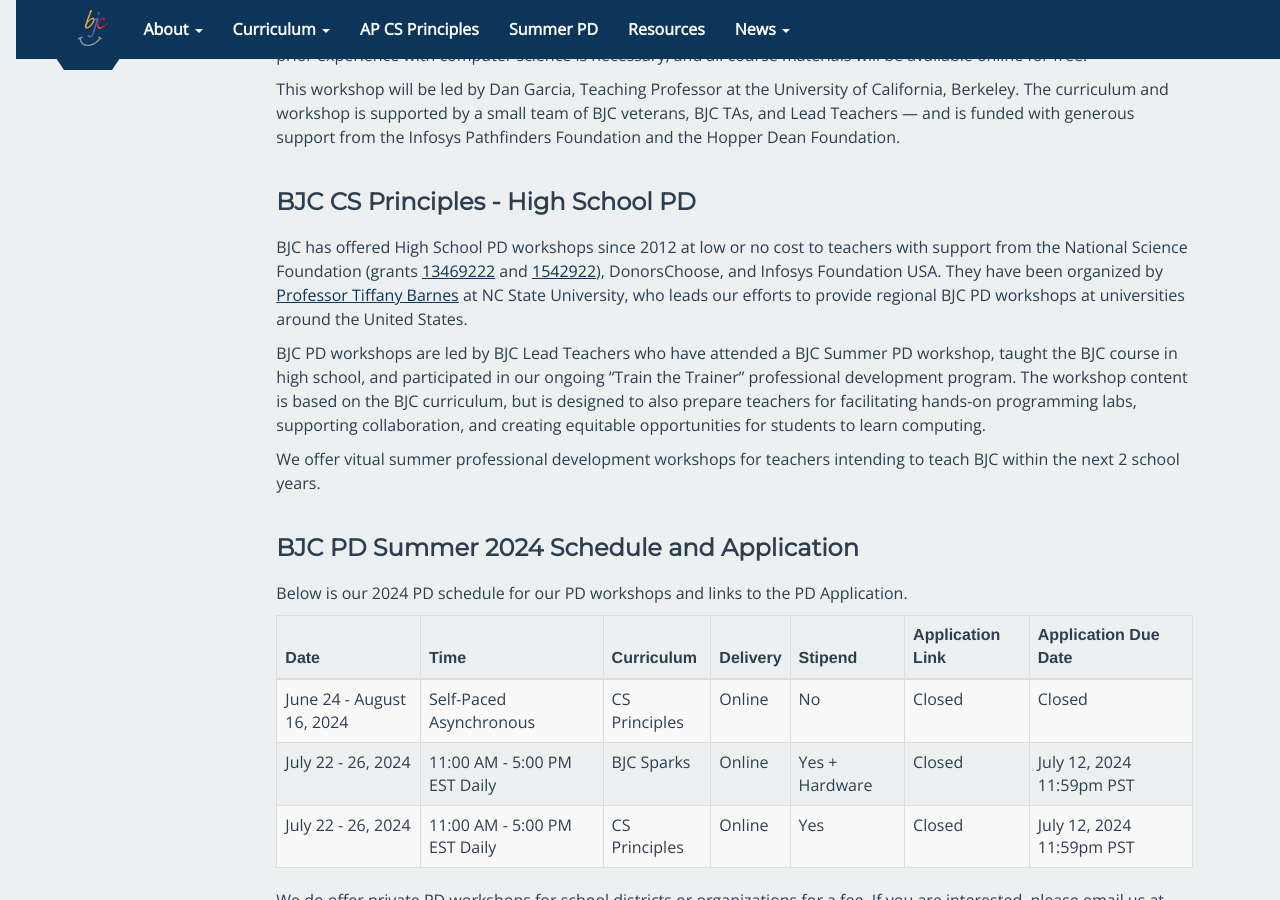
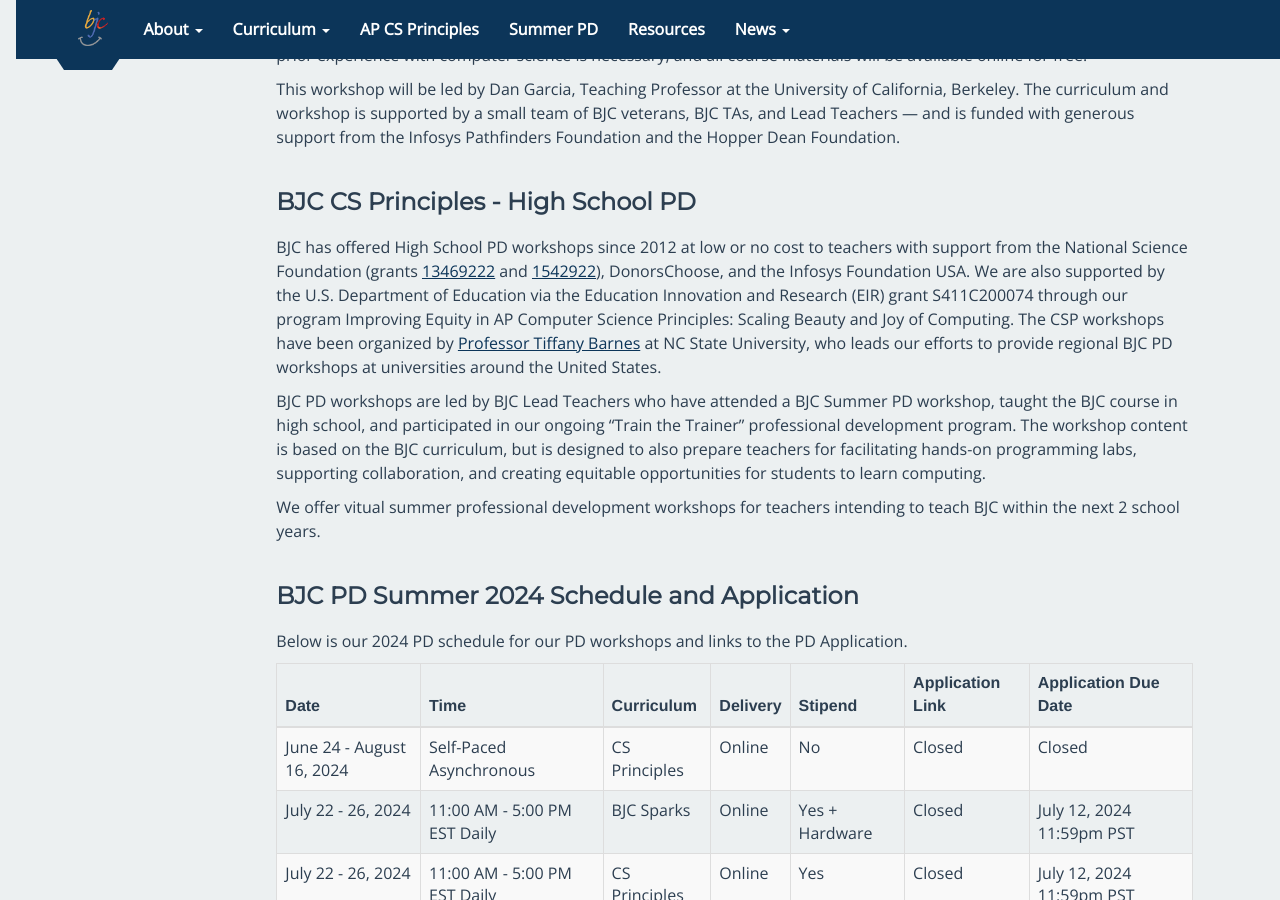
Before and after one commit to beautyjoy/beautyjoy.github.io, a Jekyll site: the page built from summer-pd/index.md, in a window 1280 px wide and 900 px high, scrolled down 694 px. Built offline with Jekyll 4.4.1, drawn with Linux system fonts in a browser that asks for light colours.

Commit message:
adding US DOE acknowledgements to CSP

```diff
--- a/summer-pd/index.md
+++ b/summer-pd/index.md
@@ -43,7 +43,7 @@
 [nsf-2]: https://nsf.gov/awardsearch/showAward?AWD_ID=1542922
 [pd-email]: mailto:pd@bjc.berkeley.edu
 
-BJC has offered High School PD workshops since 2012 at low or no cost to teachers with support from the National Science Foundation (grants [13469222][nsf-1] and [1542922][nsf-2]), DonorsChoose, and Infosys Foundation USA. They have been organized by [Professor Tiffany Barnes][tiffany] at NC State University, who leads our efforts to provide regional BJC PD workshops at universities around the United States.
+BJC has offered High School PD workshops since 2012 at low or no cost to teachers with support from the National Science Foundation (grants [13469222][nsf-1] and [1542922][nsf-2]), DonorsChoose, and the Infosys Foundation USA. We are also supported by the U.S. Department of Education via the Education Innovation and Research (EIR) grant S411C200074 through our program Improving Equity in AP Computer Science Principles: Scaling Beauty and Joy of Computing. The CSP workshops have been organized by [Professor Tiffany Barnes][tiffany] at NC State University, who leads our efforts to provide regional BJC PD workshops at universities around the United States.
 
 BJC PD workshops are led by BJC Lead Teachers who have attended a BJC Summer PD workshop, taught the BJC course in high school, and participated in our ongoing "Train the Trainer" professional development program. The workshop content is based on the BJC curriculum, but is designed to also prepare teachers for facilitating hands-on programming labs, supporting collaboration, and creating equitable opportunities for students to learn computing.
 
```
